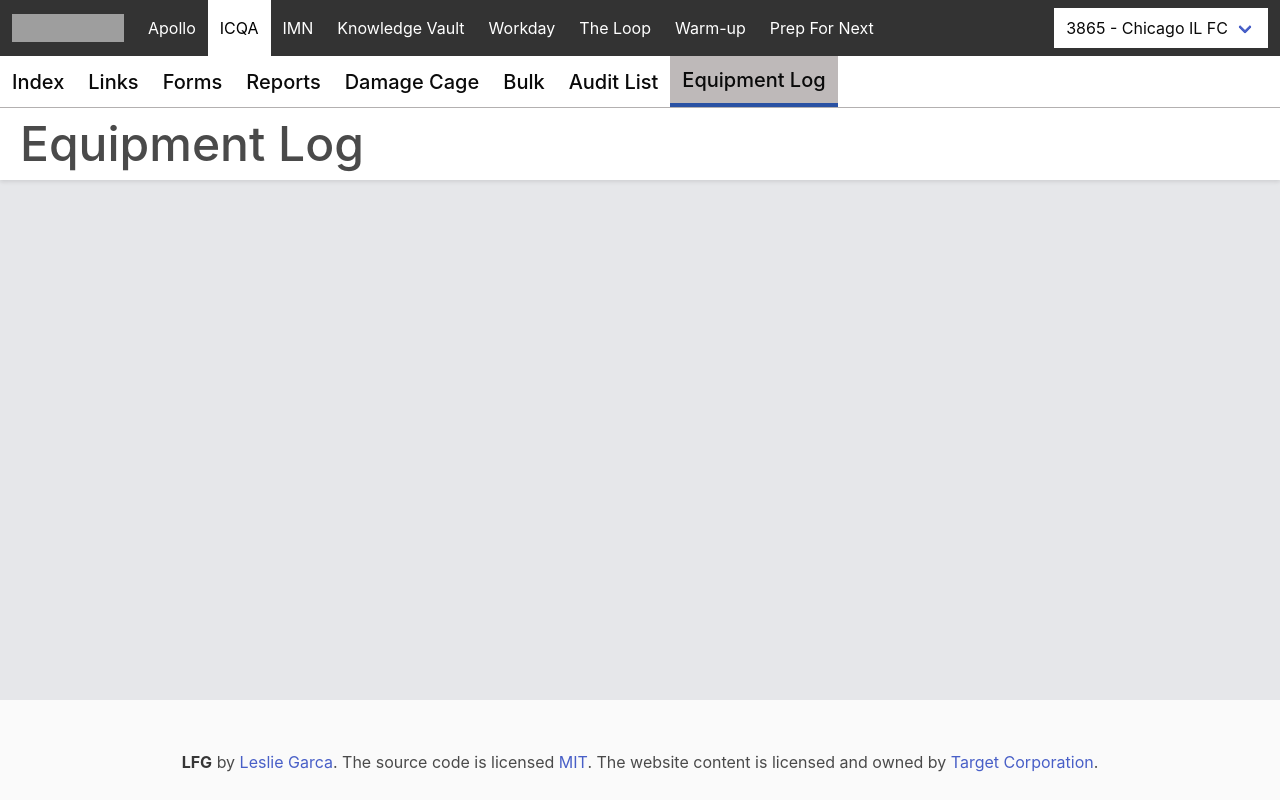
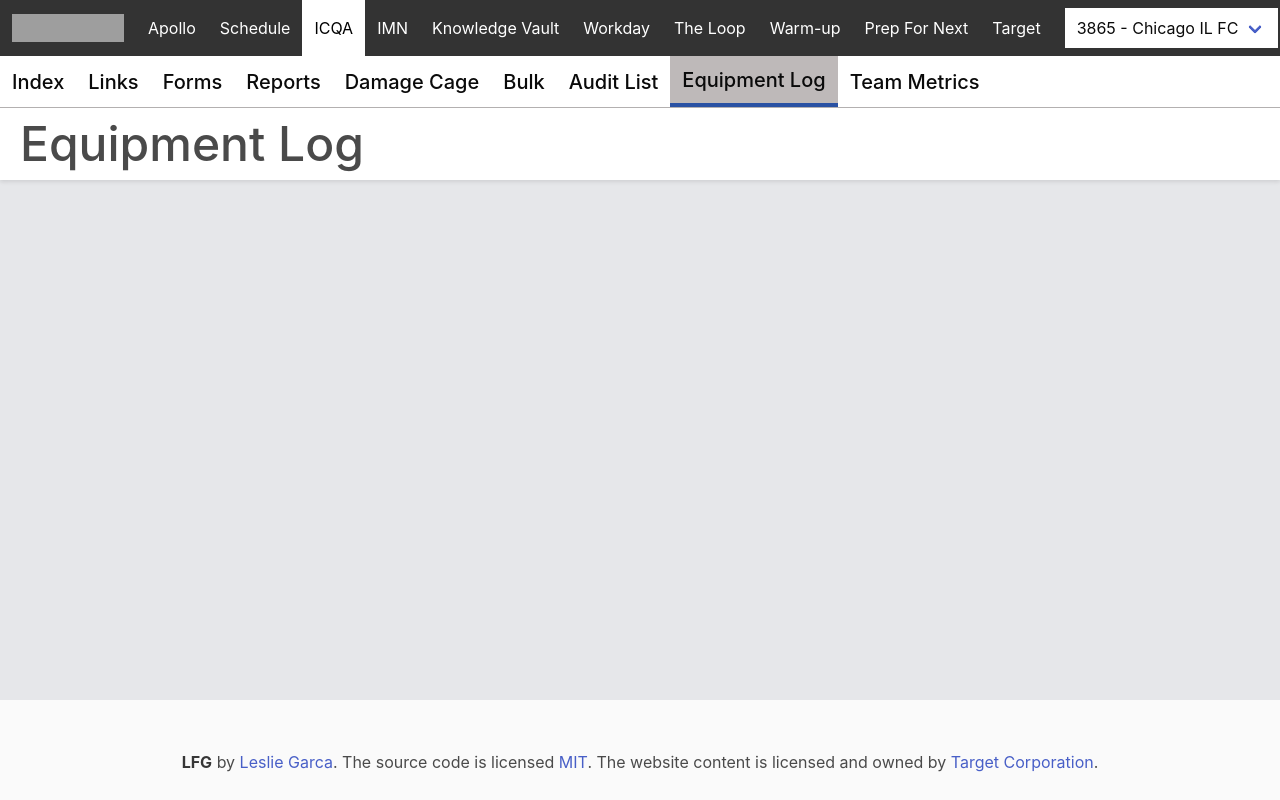
Before and after one commit to lesliefg/icqa-lfg, a plain HTML site: page html/equipment/equipment.html in a window 1280 px wide. Drawn offline with nearby package versions, Linux system fonts and the light colour scheme; grey boxes are pictures that could not be loaded.

Commit message:
Update equipment.html

```diff
--- a/html/equipment/equipment.html
+++ b/html/equipment/equipment.html
@@ -47,6 +47,7 @@
                 <a href="#" id="Locations" class="navbar-item">Locations</a>
                 <a href="#" id="Yard" class="navbar-item">Yard</a> -->
                 <a href="https://apollo.prod.target.com/warehouse/search?location=3865" id="apollo" class="navbar-item" target="_blank" rel="noopener noreferrer">Apollo</a>
+                <a href="https://targetonline.sharepoint.com/:x:/s/ogrp-dc-3865-replenishment-icqa/EUF6ryhtJ21DgOyrUD0dDGoBDvA1Hoc0j7i6h7vcUkYNnQ" id="apollo" class="navbar-item" target="_blank" rel="noopener noreferrer">Schedule</a>
                 <a href="javascript:window.location.reload(true)" id="ICQA" class="navbar-item tab-active">ICQA</a>
                 <a href="https://imn.target.com/IMN/tasksHome.do?methodName=executeTaskSummaryPageLoad&reset=true" id="search" class="navbar-item" target="_blank" rel="noopener noreferrer">IMN</a>
                 <a href="https://targetonline.sharepoint.com/sites/KnowledgeVault" id="search" class="navbar-item" target="_blank" rel="noopener noreferrer">Knowledge Vault</a>
@@ -54,6 +55,7 @@
                 <a href="https://targetonline.sharepoint.com/sites/ogrp-ops-the-loop/Lists/RDC%20Problem%20Receipt%20Cases/Open%20Issues.aspx" id="search" class="navbar-item" target="_blank" rel="noopener noreferrer">The Loop</a>
                 <a href="https://targetonline.sharepoint.com/:v:/r/sites/HQ-RiskManagementSCCommunication/Safety%20Standards/RM-SAFETY-SCL-301D%20Warm%20Up%20for%20Work%20Video.mp4?csf=1&web=1&e=PqjsHG" id="search" class="navbar-item" target="_blank" rel="noopener noreferrer">Warm-up</a>
                 <a href="https://targetonline.sharepoint.com/sites/HR/SitePages/Global%20Supply%20Chain%20and%20Logistics.aspx" id="search" class="navbar-item" target="_blank" rel="noopener noreferrer">Prep For Next</a>
+                <a href="https://www.target.com/" id="search" class="navbar-item" target="_blank" rel="noopener noreferrer">Target</a>
             </div>
 
             <div class="navbar-end">
@@ -71,6 +73,7 @@
                             <a class="navbar-item has-text-black">3857 - Logan Township NJ FC</a>
                             <a class="navbar-item has-text-black">3865 - Chicago IL FC</a>
                             <a class="navbar-item has-text-black">9275 - Joliet IRL</a>
+                            <a class="navbar-item has-text-black">THIS LIST IS FOR AESTHETICS</a>
                         </div>
                     </div>
                 </div>
@@ -90,6 +93,7 @@
           <a href="../bulk/bulk.html" id="forms" class="navbar-item has-text-black is-size-5 has-text-weight-medium">Bulk</a>
           <a href="../audits/audits.html" id="forms" class="navbar-item has-text-black is-size-5 has-text-weight-medium">Audit List</a>
           <a href="javascript:window.location.reload(true)" id="equipment" class="navbar-item has-text-black is-size-5 has-text-weight-medium current-tab">Equipment Log</a>
+          <a href="../metrics/metrics.html" id="equipment" class="navbar-item has-text-black is-size-5 has-text-weight-medium">Team Metrics</a>
         </div>
       </div>
     </nav>
```
